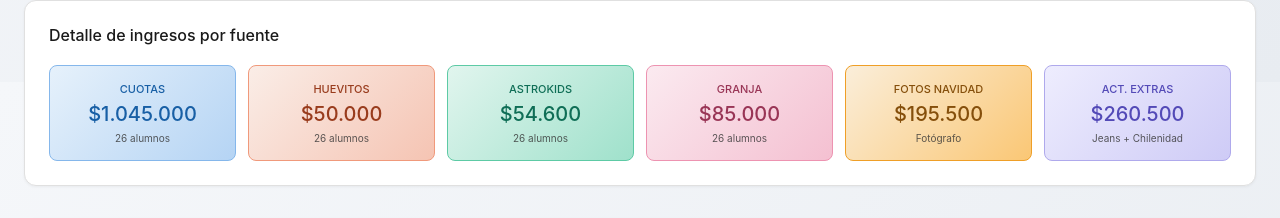
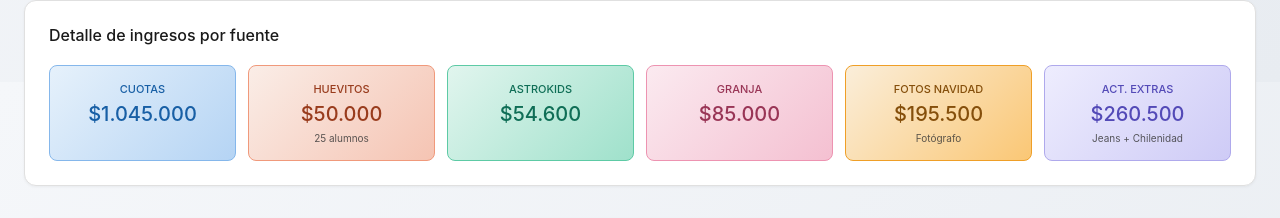
Before and after one commit to calderonparedes/PrekinderRC, a plain HTML site: page index.html in a window 1280 px wide. Shown: the part 718-936 px from the top of the page. Drawn offline with nearby package versions, Linux system fonts and the light colour scheme.

Commit message:
Update index.html

```diff
--- a/index.html
+++ b/index.html
@@ -497,25 +497,22 @@
             <div class="ingreso-item cuota">
                 <div class="label">Cuotas</div>
                 <div class="value">$1.045.000</div>
-                <div class="subtitle">26 alumnos</div>
             </div>
 
             <div class="ingreso-item huevitos">
                 <div class="label">Huevitos</div>
                 <div class="value">$50.000</div>
-                <div class="subtitle">26 alumnos</div>
+                <div class="subtitle">25 alumnos</div>
             </div>
 
             <div class="ingreso-item astro">
                 <div class="label">AstroKids</div>
                 <div class="value">$54.600</div>
-                <div class="subtitle">26 alumnos</div>
             </div>
 
             <div class="ingreso-item granja">
                 <div class="label">Granja</div>
                 <div class="value">$85.000</div>
-                <div class="subtitle">26 alumnos</div>
             </div>
 
             <div class="ingreso-item fotos">
```
